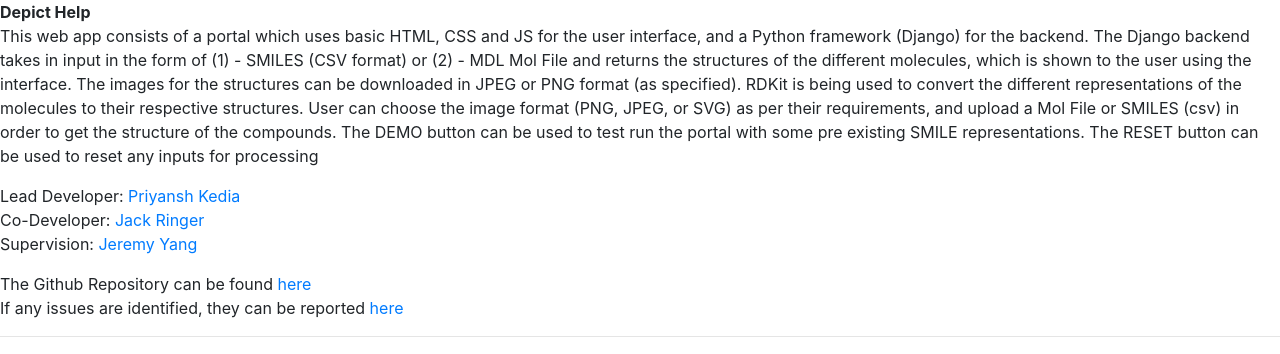
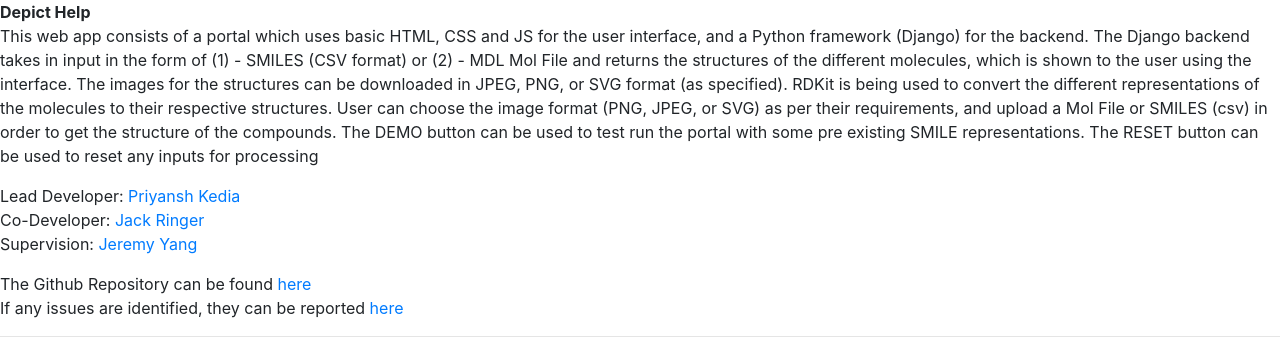
Before and after one commit to unmtransinfo/CFChemApps, a Django app: page /depict/help/ in a window 1280 px wide. Shown: the top 354 px of the page. Run offline with Django 4.2, Linux system fonts and the light colour scheme; some libraries are stand-ins or nearby versions.

Commit message:
include SVG in help

```diff
--- a/templates/depict/help.html
+++ b/templates/depict/help.html
@@ -22,7 +22,7 @@
 
         and returns the structures of the different molecules, which is
         shown to the user using the interface. The images for the structures
-        can be downloaded in JPEG or PNG format (as specified).
+        can be downloaded in JPEG, PNG, or SVG format (as specified).
 
         RDKit is being used to convert the different representations
         of the molecules to their respective structures.
```
